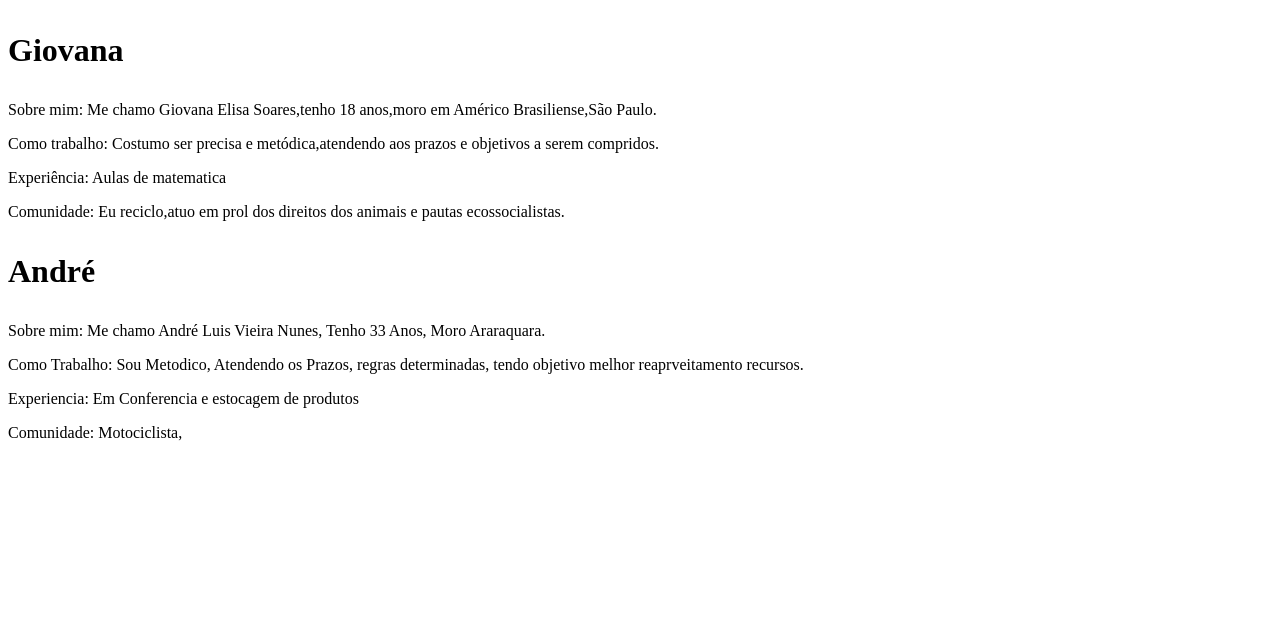
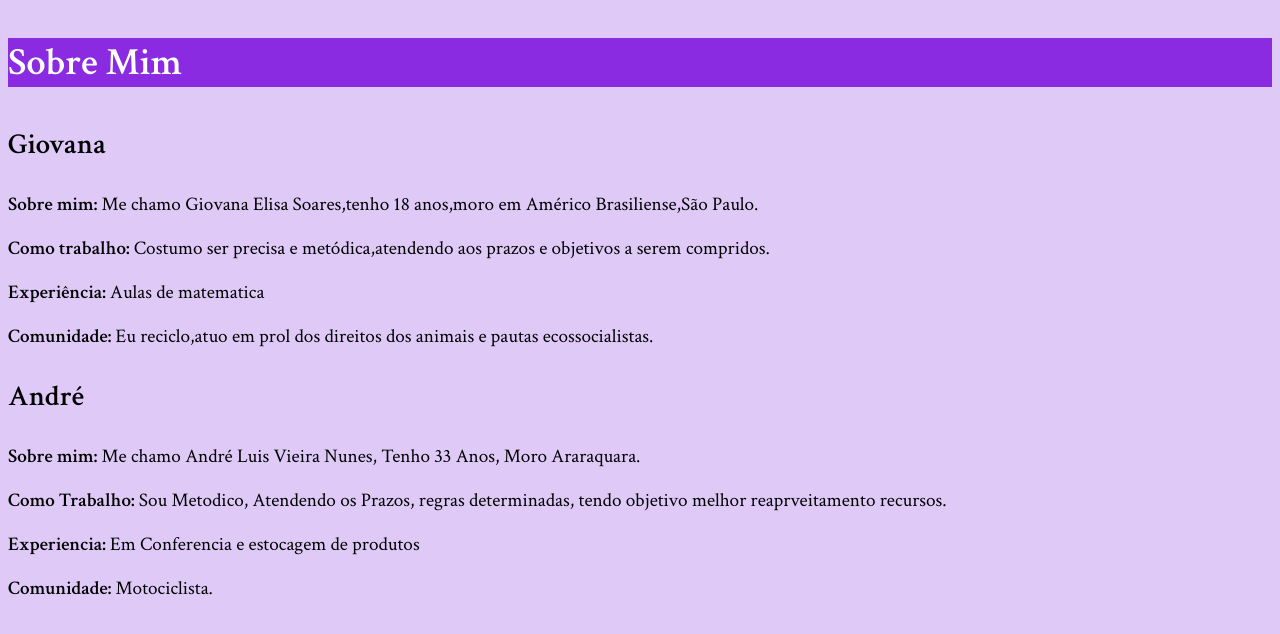
Before and after one commit to giovana530/Vitrine, a plain HTML site: page Index.html in a window 1280 px wide. Drawn offline with Linux system fonts and the light colour scheme; a web font is replaced by a local one.

Commit message:
autalizados

```diff
--- a/Index.html
+++ b/Index.html
@@ -1,29 +1,38 @@
 <!DOCTYPE html>
-<head><title>Curriculo Duplo Giovana_Andre</title> </head>
+<head>
+    <title>Curriculo Duplo Giovana_Andre</title>
+    <meta charset="utf-8">
+    <link rel="stylesheet" href="estilos/site.css">
+    <link rel="stylesheet" href="http://fonts.googleapis.com/css?family=Crimson+Text:400,400italic,600">
+    <link rel="stylesheet" href="http://fonts.googleapis.com/css?family=Open=Sans+Condensed:700">
+
+</head>
+
 <body>
 
-<h1><p>Giovana</p></h1>
+<h1><p><b>Sobre Mim</b></p></h1>
+<h2><p><b>Giovana</b></p></h2>
 
-<p><n>Sobre mim:</n> Me chamo Giovana Elisa Soares,tenho 18 anos,moro em Américo
+<p><b>Sobre mim:</b> Me chamo Giovana Elisa Soares,tenho 18 anos,moro em Américo
 Brasiliense,São Paulo.</p>
 
-<p>Como trabalho: Costumo ser precisa e metódica,atendendo aos prazos e
+<p><b>Como trabalho:</b> Costumo ser precisa e metódica,atendendo aos prazos e
 objetivos a serem compridos.</p>
 
-<p>Experiência: Aulas de matematica</p>
+<p><b>Experiência:</b> Aulas de matematica</p>
 
-<p>Comunidade: Eu reciclo,atuo em prol dos direitos dos animais e pautas
+<p><b>Comunidade:</b> Eu reciclo,atuo em prol dos direitos dos animais e pautas
 ecossocialistas.</p>
 
-<h1><p>André</p></h1>
+<h2><p><b>André</b></p></h2>
 
-<p>Sobre mim: Me chamo André Luis Vieira Nunes, Tenho 33 Anos, Moro
+<p><b>Sobre mim:</b> Me chamo André Luis Vieira Nunes, Tenho 33 Anos, Moro
 Araraquara.</p>
 
-<p>Como Trabalho: Sou Metodico, Atendendo os Prazos, regras determinadas,
+<p><b>Como Trabalho:</b> Sou Metodico, Atendendo os Prazos, regras determinadas,
 tendo objetivo melhor reaprveitamento recursos.</p>
 
-<p>Experiencia: Em Conferencia e estocagem de produtos</p>
+<p><b>Experiencia:</b> Em Conferencia e estocagem de produtos</p>
 
-Comunidade: Motociclista,
+<p><b>Comunidade:</b> Motociclista.</p>
 </body>
--- /dev/null
+++ b/estilos/site.css
@@ -0,0 +1,18 @@
+body{
+font-family: "Crimson Text","Times New Roman", serif;
+background-color: #dec9f7;
+font-size: 120%;
+
+}
+h1,h2{
+font-family: :"Open Sans Condensed","Arial", sans-serif;
+}
+
+h1{
+    text-align: center;
+    background-color: blueviolet;
+    color: #FFF;
+    }
+    P{
+        text-align: justify;
+    }
```
